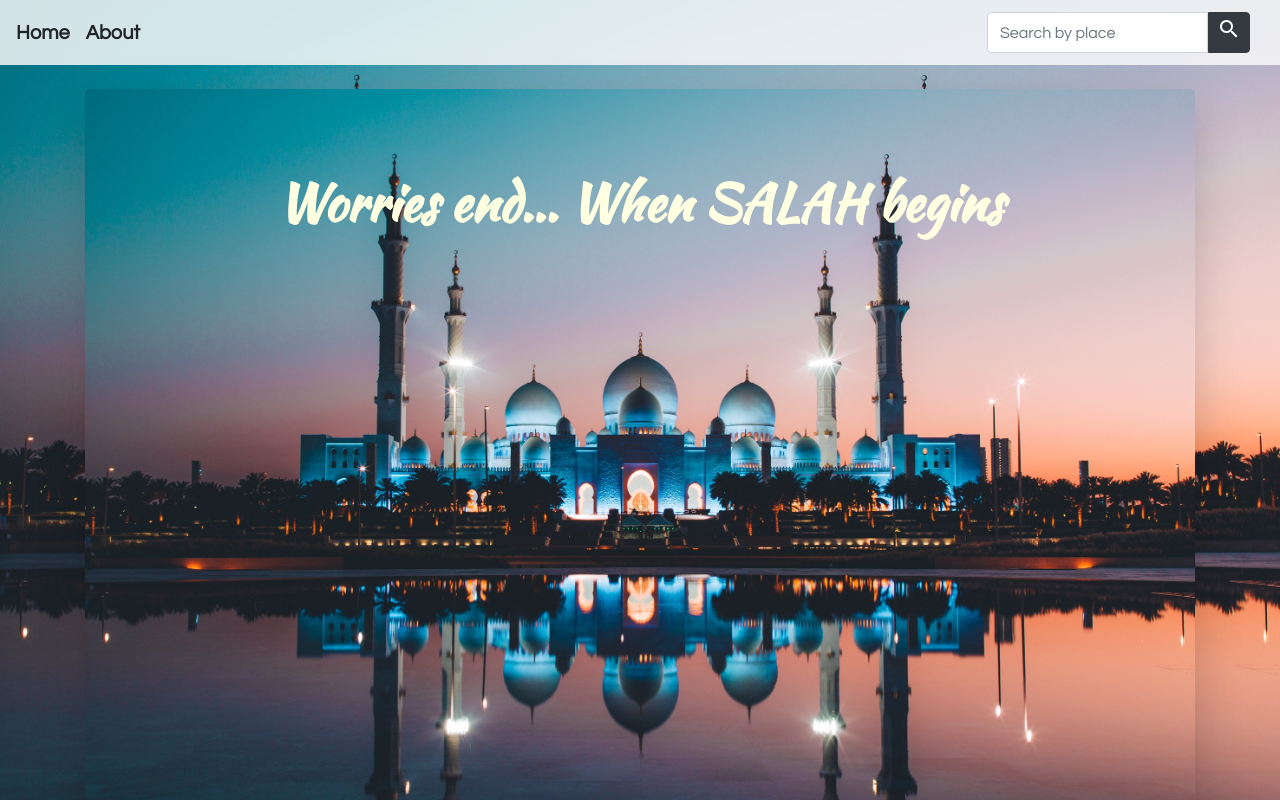
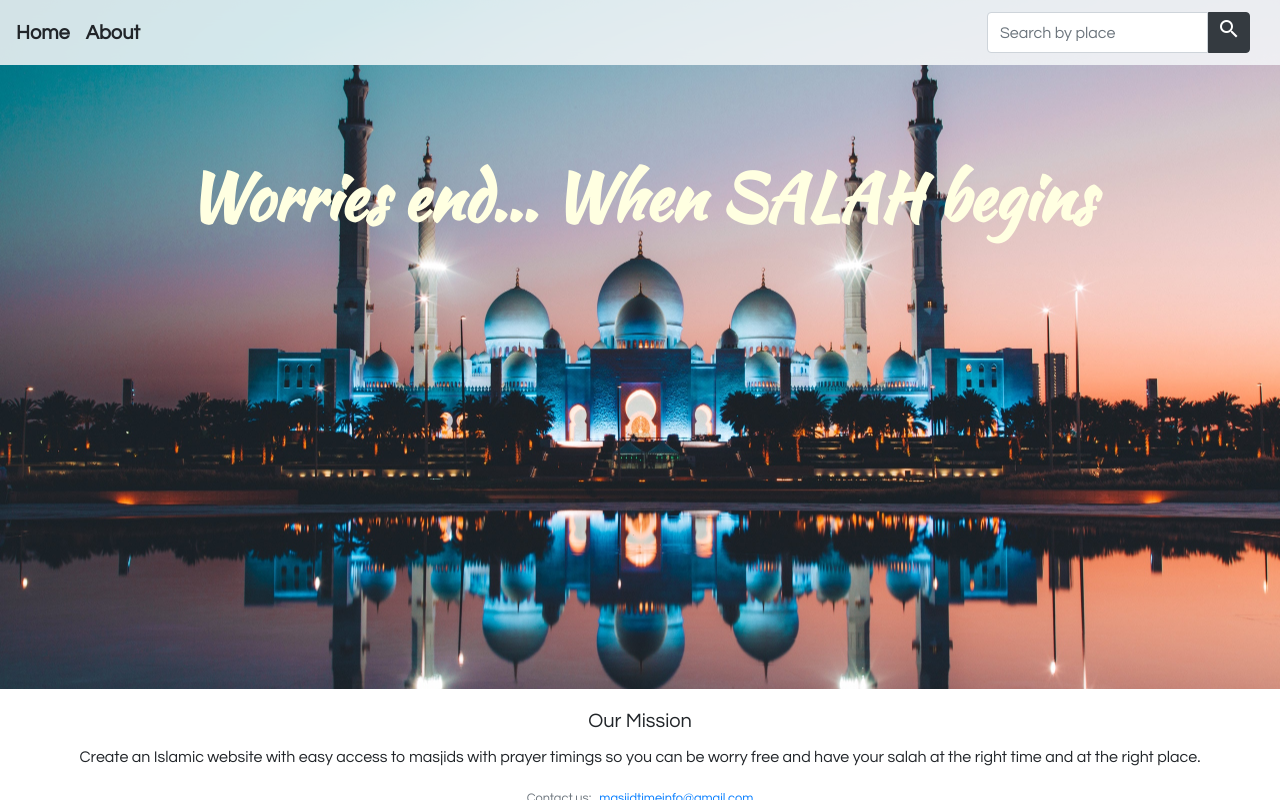
Before and after one commit to masjid-time/mt_frontend, a React (Create React App) app: page /about in a window 1280 px wide. Shown: the top 800 px of the page. Built offline with nearby package versions, Linux system fonts and the light colour scheme.

Commit message:
Changed about page to fit the card

```diff
--- a/src/components/bodyComponents/About.js
+++ b/src/components/bodyComponents/About.js
@@ -4,26 +4,19 @@ import cardImage from './../../images/background.jpg';
 class About extends Component {
     render() {
         return (
-            <div className='container'>
-                <div className='card-deck mb-0'>
-                    <div className='card mb-0 border-0 shadow-lg'>
-                        <img
-                            src={cardImage}
-                            className='card-img-top'
-                            alt='...'
-                        />
+            <div className='container-fluid p-0 m-0 bg-white about-height'>
+                <div className='card mt-n4 mb-0 border-0'>
+                    <img src={cardImage} className='about-img' alt='...' />
                     <div className='card-img-overlay text-center font-weight-bold handwriting'>
                         Worries end... When SALAH begins
                     </div>
-                        <div className='card-body'>
-                            <h5 className='card-title text-center'>
-                                Our Mission
-                            </h5>
+                    <div className='card-body about-card'>
+                        <h5 className='card-title text-center'>Our Mission</h5>
                         <p className='card-text text-center'>
                             Create an Islamic website with easy access to
-                                masjids with prayer timings so you can be worry
-                                free and have your salah at the right time and
-                                at the right place.
+                            masjids with prayer timings so you can be worry free
+                            and have your salah at the right time and at the
+                            right place.
                         </p>
                         <p className='card-text text-center'>
                             <small className='text-muted '>
@@ -38,7 +31,6 @@ class About extends Component {
                     </div>
                 </div>
             </div>
-            </div>
         );
     }
 }
--- a/src/index.css
+++ b/src/index.css
@@ -28,7 +28,17 @@ code {
     color: rgb(255, 255, 225);
     margin-top: 5%;
     font-family: 'Kaushan Script', cursive;
-    font-size: 4vw;
+    font-size: 5vw;
+}
+
+.about-img {
+    max-height: 78vh;
+    width: auto;
+    object-fit: cover;
+}
+
+.about-card {
+    height: 100%;
 }
 
 .vertical-align-middle {
```
Lines whose indentation alone changed are shown as unchanged.
